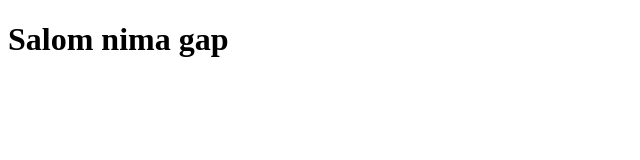
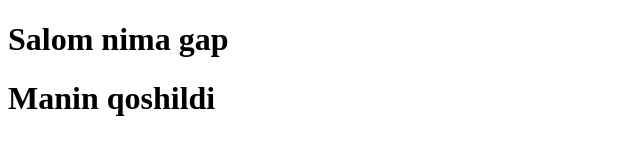
Before and after one commit to kamol9898/mashq, a plain HTML site: page index.html in a window 1280 px wide. Shown: the whole page, without its empty margins (0-640 px from the left). Drawn offline with Linux system fonts and the light colour scheme.

Commit message:
qoshildi

```diff
--- a/index.html
+++ b/index.html
@@ -10,5 +10,9 @@
    <header>
     <h1>Salom nima gap</h1>
    </header>
+
+   <main>
+    <h1>Manin qoshildi </h1>
+   </main>
 </body>
 </html>
```
